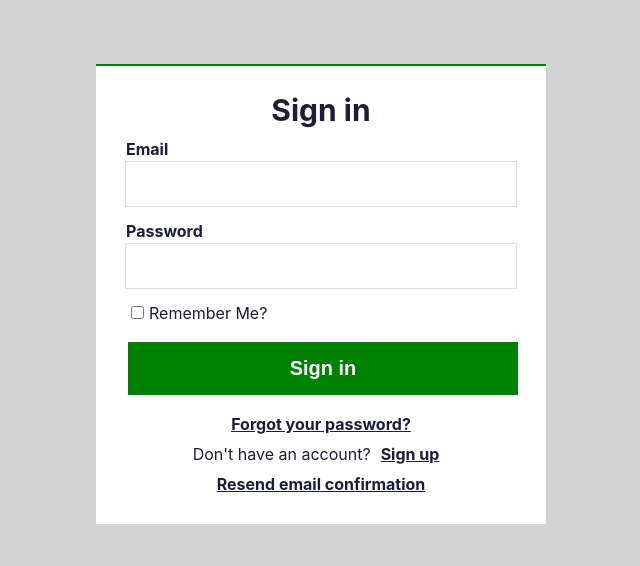
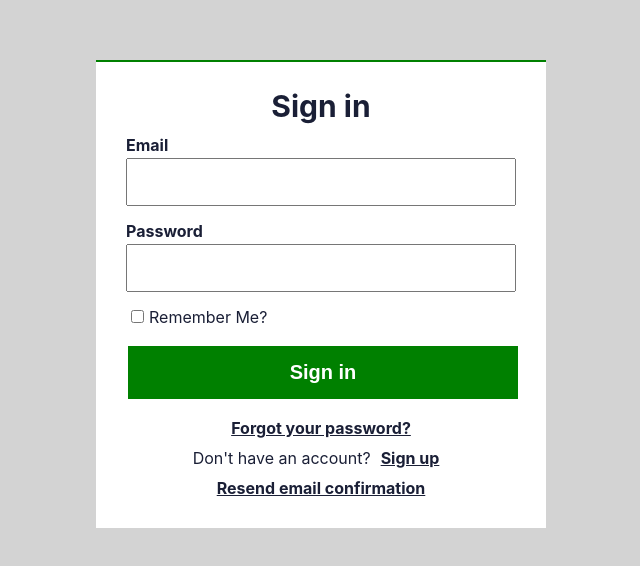
Before and after one commit to SivajiGaneshChundu/react-signin-form, a React (Create React App) app: page / in a window 1280 px wide. Shown: the part 106-672 px from the top of the page, without its empty margins (319-959 px from the left). Built offline with nearby package versions, Linux system fonts and the light colour scheme.

Commit message:
removing unnecessary css

```diff
--- a/src/components/login/login.scss
+++ b/src/components/login/login.scss
@@ -36,10 +36,7 @@
       width: 100%;
       font-size: 16px;
       min-height: 44px;
-      border: unset;
       outline-color: rgb(0, 0, 0);
-      background-color: rgb(255, 255, 255);
-      box-shadow: rgba(60, 66, 87, 0.16) 0px 0px 0px 1px,
     }
 
     & button {
```
